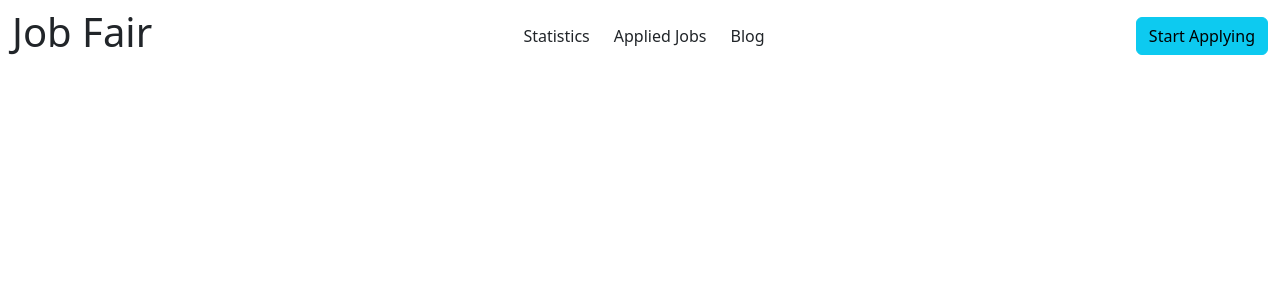
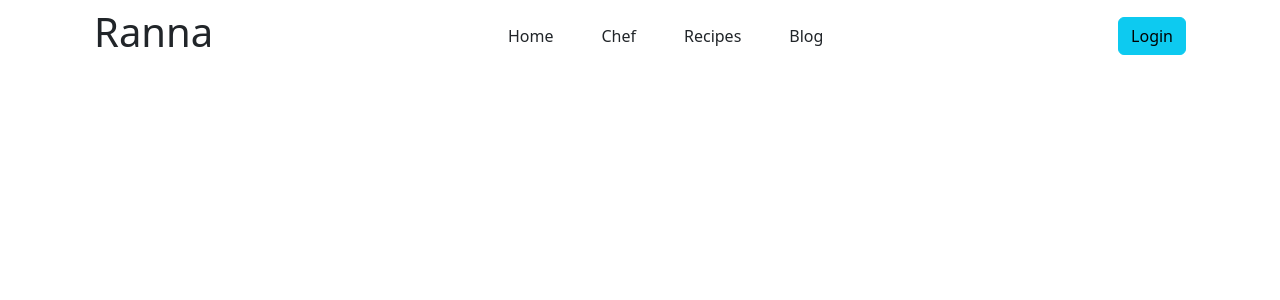
Before and after one commit to Amzad100/ranna-frontend, a React (Vite) app: page / in a window 1280 px wide. Shown: the top 300 px of the page. Built offline with nearby package versions, Linux system fonts and the light colour scheme.

Commit message:
Header added

```diff
--- a/src/Header/Header.jsx
+++ b/src/Header/Header.jsx
@@ -4,10 +4,10 @@ import { Link } from 'react-router-dom';
 
 const Header = () => {
     return (
-        <div>
+        <Container>
             <Navbar expand="lg">
                 <Container fluid>
-                    <Link className='text-dark text-decoration-none' to=""><h1>Job Fair</h1></Link>
+                    <Link className='text-dark text-decoration-none' to=""><h1>Ranna</h1></Link>
                     <Navbar.Toggle aria-controls="navbarScroll" />
                     <Navbar.Collapse id="navbarScroll">
                         <Nav
@@ -15,17 +15,18 @@ const Header = () => {
                             style={{ maxHeight: '100px' }}
                             navbarScroll
                         >
-                            <Link className='text-dark mx-4 text-decoration-none' to="/statistics">Statistics</Link>
-                            <Link className='text-dark text-decoration-none' to="/appliedJobs">Applied Jobs</Link>
+                            <Link className='text-dark mx-4 text-decoration-none' to="/home">Home</Link>
+                            <Link className='text-dark mx-4 text-decoration-none' to="/chef">Chef</Link>
+                            <Link className='text-dark mx-4 text-decoration-none' to="/recipes">Recipes</Link>
                             <Link className='text-dark mx-4 text-decoration-none' to="/blog">Blog</Link>
                         </Nav>
                         <div>
-                            <Link to="/startApplying"><Button className='btn-info'>Start Applying</Button></Link>
+                            <Link to="/login"><Button className='btn-info'>Login</Button></Link>
                         </div>
                     </Navbar.Collapse>
                 </Container>
             </Navbar>
-        </div>
+        </Container>
     );
 };
 
```
